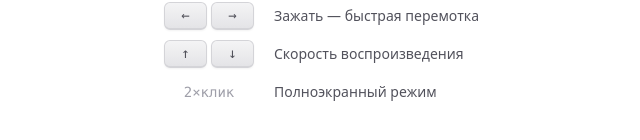
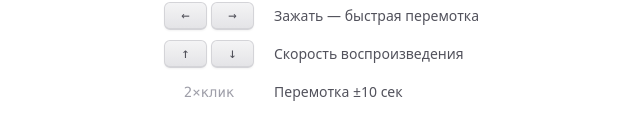
Before and after one commit to energet666/videoplayer, a Svelte app: page / in a window 1280 px wide. Shown: the part 480-620 px from the top of the page, without its empty margins (308-948 px from the left). Built offline with nearby package versions, Linux system fonts and the light colour scheme.

Commit message:
Update App.svelte

```diff
--- a/src/App.svelte
+++ b/src/App.svelte
@@ -238,13 +238,13 @@
             </div>
             <span>Скорость воспроизведения</span>
 
-            <!-- Двойной клик: полноэкранный режим -->
+            <!-- Двойной клик: перемотка ±10 секунд -->
             <div
               class="flex justify-center items-center h-[28px] text-zinc-400 dark:text-zinc-500 font-mono text-sm"
             >
               2×клик
             </div>
-            <span>Полноэкранный режим</span>
+            <span>Перемотка ±10 сек</span>
           </div>
         </div>
       </div>
```
